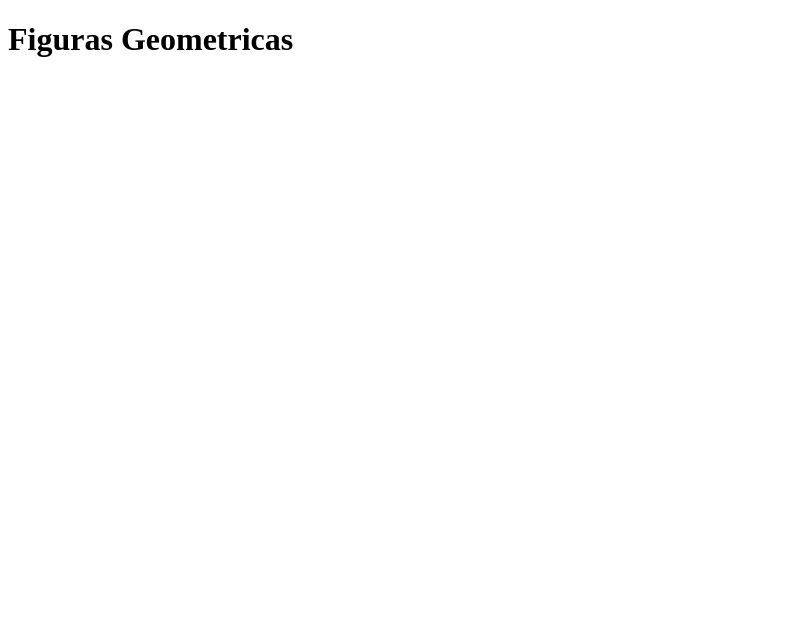
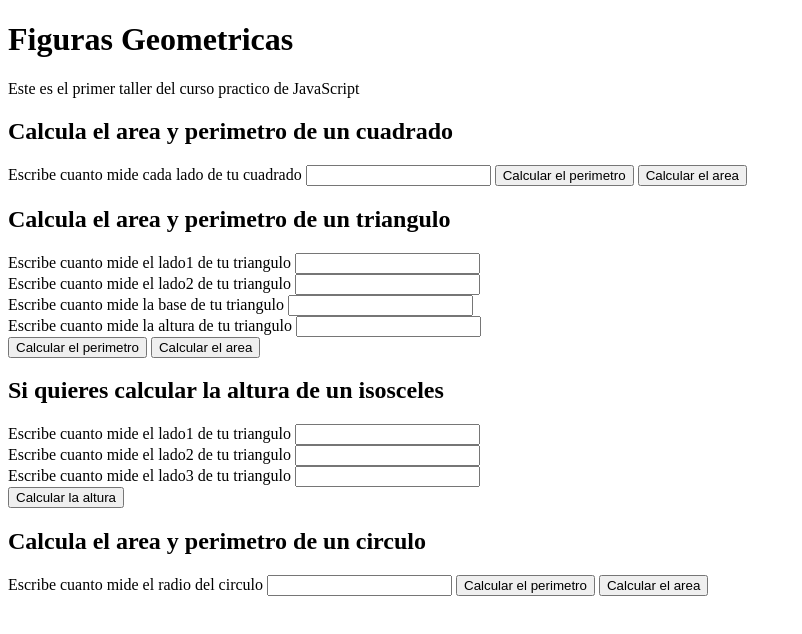
Before and after one commit to jdchavarro/curso-practico-javascript-by-platzi, a plain HTML site: page figuras.html in a window 1280 px wide. Shown: the whole page, without its empty margins (0-802 px from the left). Drawn offline with Linux system fonts and the light colour scheme.

Commit message:
integrando triangulo isosceles en la interfaz de usuario

```diff
--- a/figuras.html
+++ b/figuras.html
@@ -1,15 +1,112 @@
 <!DOCTYPE html>
 <html lang="en">
-<head>
-    <meta charset="UTF-8">
-    <meta http-equiv="X-UA-Compatible" content="IE=edge">
-    <meta name="viewport" content="width=device-width, initial-scale=1.0">
+  <head>
+    <meta charset="UTF-8" />
+    <meta http-equiv="X-UA-Compatible" content="IE=edge" />
+    <meta name="viewport" content="width=device-width, initial-scale=1.0" />
     <title>Figuras Geometricas | Curso Practico JS</title>
-</head>
-<body>
-    <h1>Figuras Geometricas</h1>
+  </head>
+  <body>
+    <header>
+      <h1>Figuras Geometricas</h1>
+      <p>Este es el primer taller del curso practico de JavaScript</p>
+    </header>
 
+    <section>
+      <h2>Calcula el area y perimetro de un cuadrado</h2>
+      <form action="">
+        <label for="InputCuadrado"
+          >Escribe cuanto mide cada lado de tu cuadrado</label
+        >
+        <input id="InputCuadrado" type="number" />
+        <button type="button" onclick="calcularPerimetroCuadrado()">
+          Calcular el perimetro
+        </button>
+        <button type="button" onclick="calcularAreaCuadrado()">
+          Calcular el area
+        </button>
+      </form>
+    </section>
+
+    <section>
+      <h2>Calcula el area y perimetro de un triangulo</h2>
+      <form action="">
+        <div>
+          <label for="lado1Triangulo"
+            >Escribe cuanto mide el lado1 de tu triangulo</label
+          >
+          <input id="lado1Triangulo" type="number" />
+        </div>
+        <div>
+          <label for="lado2Triangulo"
+            >Escribe cuanto mide el lado2 de tu triangulo</label
+          >
+          <input id="lado2Triangulo" type="number" />
+        </div>
+        <div>
+          <label for="baseTriangulo"
+            >Escribe cuanto mide la base de tu triangulo</label
+          >
+          <input id="baseTriangulo" type="number" />
+        </div>
+        <div>
+          <label for="alturaTriangulo"
+            >Escribe cuanto mide la altura de tu triangulo</label
+          >
+          <input id="alturaTriangulo" type="number" />
+        </div>
+        <button type="button" onclick="calcularPerimetroTriangulo()">
+          Calcular el perimetro
+        </button>
+        <button type="button" onclick="calcularAreaTriangulo()">
+          Calcular el area
+        </button>
+      </form>
+    </section>
+
+    <section>
+      <h2>Si quieres calcular la altura de un isosceles</h2>
+      <form action="">
+        <div>
+          <label for="lado1Isosceles"
+            >Escribe cuanto mide el lado1 de tu triangulo</label
+          >
+          <input id="lado1Isosceles" type="number" />
+        </div>
+        <div>
+          <label for="lado2Isosceles"
+            >Escribe cuanto mide el lado2 de tu triangulo</label
+          >
+          <input id="lado2Isosceles" type="number" />
+        </div>
+        <div>
+          <label for="lado3Isosceles"
+            >Escribe cuanto mide el lado3 de tu triangulo</label
+          >
+          <input id="lado3Isosceles" type="number" />
+        </div>
+        <button type="button" onclick="calcularAlturaIsosceles()">
+          Calcular la altura
+        </button>
+      </form>
+    </section>
+
+    <section>
+      <h2>Calcula el area y perimetro de un circulo</h2>
+      <form action="">
+        <label for="radioCirculo"
+          >Escribe cuanto mide el radio del circulo</label
+        >
+        <input id="radioCirculo" type="number" />
+        <button type="button" onclick="calcularPerimetroCirculo()">
+          Calcular el perimetro
+        </button>
+        <button type="button" onclick="calcularAreaCirculo()">
+          Calcular el area
+        </button>
+      </form>
+    </section>
 
     <script src="./figuras.js"></script>
-</body>
+  </body>
 </html>
--- a/figuras.js
+++ b/figuras.js
@@ -6,6 +6,93 @@ const areaCuadrado = (lado) => lado ** 2;
 const perimetoTriangulo = (lado1, lado2, base) => lado1 + lado2 + base;
 const areaTriangulo = (altura, base) => base * altura / 2;
 
+// Triangulo isosceles
+const dosPrimerosIguales = (a, b, c) => (a == b) && (a != c);
+const esIsosceles = (lado1, lado2, lado3) =>{
+    return dosPrimerosIguales(lado1, lado2, lado3) ||
+           dosPrimerosIguales(lado1, lado3, lado2) ||
+           dosPrimerosIguales(lado2, lado3, lado1);
+}
+const calcularBaseHipotenusa = (lado1, lado2, lado3) => {
+    if (lado1 == lado2) {
+        return [lado3, lado1];
+    }
+    if (lado1 == lado3) {
+        return [lado2, lado1];
+    }
+    if (lado2 == lado3) {
+        return [lado1, lado2];
+    }
+}
+const alturaTrianguloIsosceles = (lado1, lado2, lado3) => {
+    //Comprobar que sea isosceles
+    if (esIsosceles(lado1, lado2, lado3)) {
+        let [base, hipotenusa] = calcularBaseHipotenusa(lado1, lado2, lado3);
+        let altura = Math.sqrt((hipotenusa**2) - ((base / 2)**2));
+        return altura;
+    }
+};
+
 // Codigo del Circulo
 const perimetroCirculo = (radio) => 2 * Math.PI * radio;
 const areaCirculo = (radio) => Math.PI * (radio ** 2);
+
+// Aqui interactuamos con el HTML
+
+function calcularPerimetroCuadrado() {
+    const input = document.getElementById("InputCuadrado");
+    const value = input.value;
+
+    const perimetro = perimetoCuadrado(value);
+    alert(perimetro);
+}
+
+function calcularAreaCuadrado() {
+    const input = document.getElementById("InputCuadrado");
+    const value = input.value;
+
+    const area = areaCuadrado(value);
+    alert(area);
+}
+
+function calcularPerimetroTriangulo() {
+    const lado1 = Number(document.getElementById("lado1Triangulo").value);
+    const lado2 = Number(document.getElementById("lado2Triangulo").value);
+    const base = Number(document.getElementById("baseTriangulo").value);
+
+    const perimetro = perimetoTriangulo(lado1, lado2, base);
+    alert(perimetro);
+}
+
+function calcularAreaTriangulo() {
+    const base = Number(document.getElementById("baseTriangulo").value);
+    const altura = Number(document.getElementById("alturaTriangulo").value);
+
+    const area = areaTriangulo(altura, base);
+    alert(area);
+}
+
+function calcularAlturaIsosceles() {
+    const lado1 = Number(document.getElementById("lado1Isosceles").value);
+    const lado2 = Number(document.getElementById("lado2Isosceles").value);
+    const lado3 = Number(document.getElementById("lado3Isosceles").value);
+
+    const altura = alturaTrianguloIsosceles(lado1, lado2, lado3);
+    alert(altura);
+}
+
+function calcularPerimetroCirculo() {
+    const input = document.getElementById("radioCirculo");
+    const value = input.value;
+
+    const perimetro = perimetroCirculo(value);
+    alert(perimetro);
+}
+
+function calcularAreaCirculo() {
+    const input = document.getElementById("radioCirculo");
+    const value = input.value;
+
+    const area = areaCirculo(value);
+    alert(area);
+}
```
